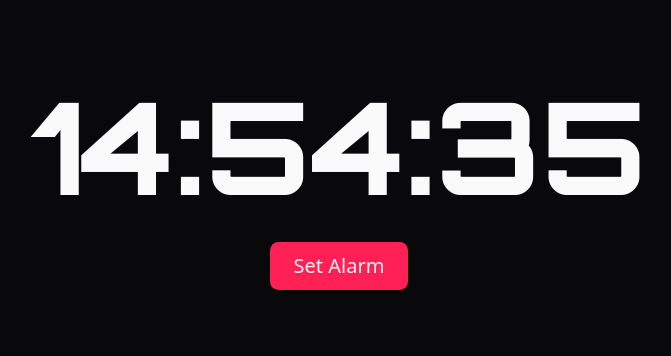
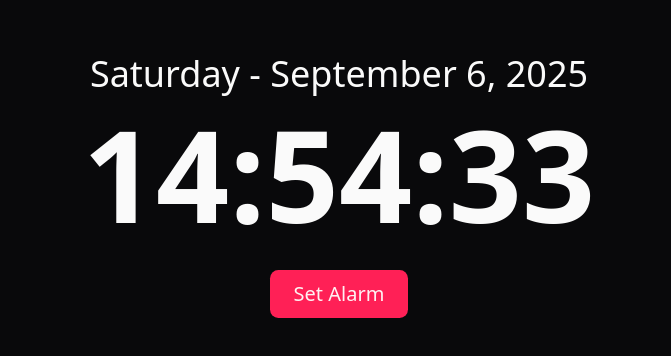
Before and after one commit to lucasfunada/alarm-taiso, a React (Vite) app: page / in a window 1280 px wide. Shown: the part 214-570 px from the top of the page, without its empty margins (301-972 px from the left). Built offline with nearby package versions, Linux system fonts and the light colour scheme.

Commit message:
feat: add date (day, month, year)

```diff
--- a/src/App.tsx
+++ b/src/App.tsx
@@ -8,7 +8,7 @@ import RadioTaisoDialog from './components/RadioTaisoDialog';
 
 
 function App() {
-  const [time, setTime] = useState(new Date().toLocaleTimeString([], { hour12: false }));
+  const [date, setDate] = useState<Date>(new Date());
   const [alarmInfo, setAlarmInfo] = useState<alarmInfo | null>(null);
   const [isAlarmActive, setIsAlarmActive] = useState<boolean>(false);
   const [showRadioTaiso, setShowRadioTaiso] = useState<boolean>(false);
@@ -24,8 +24,9 @@ function App() {
 
   useEffect(() => {
     const interval = setInterval(() => {
-      setTime(new Date().toLocaleTimeString([], { hour12: false }));
-      const currentTime = new Date().toLocaleTimeString([], { hour12: false, hour: '2-digit', minute: '2-digit' });
+      const now = new Date();
+      setDate(now);
+      const currentTime = now.toLocaleTimeString([], { hour12: false, hour: '2-digit', minute: '2-digit' });
       if (alarmInfo && !isAlarmActive && alarmInfo.time === currentTime) {
         setIsAlarmActive(true);
         audioRef.current = new Audio(alarmInfo.sound);
@@ -47,8 +48,16 @@ function App() {
   return (
     <>
       <div className="flex h-screen flex-col items-center justify-center caret-transparent">
-        <h1 className="text-6xl lg:text-9xl font-extrabold font-orbitron">
-          {time}
+        <h1 className="text-2xl lg:text-4xl mb-4">
+          {date.toLocaleDateString('en-US', {
+            weekday: 'long',
+            month: 'long',
+            day: 'numeric',
+            year: 'numeric'
+          }).replace(',', ' -')}
+        </h1>
+        <h1 className="text-6xl lg:text-9xl font-bold">
+          {date.toLocaleTimeString([], { hour12: false })}
         </h1>
         {alarmInfo && (
           <>
```
